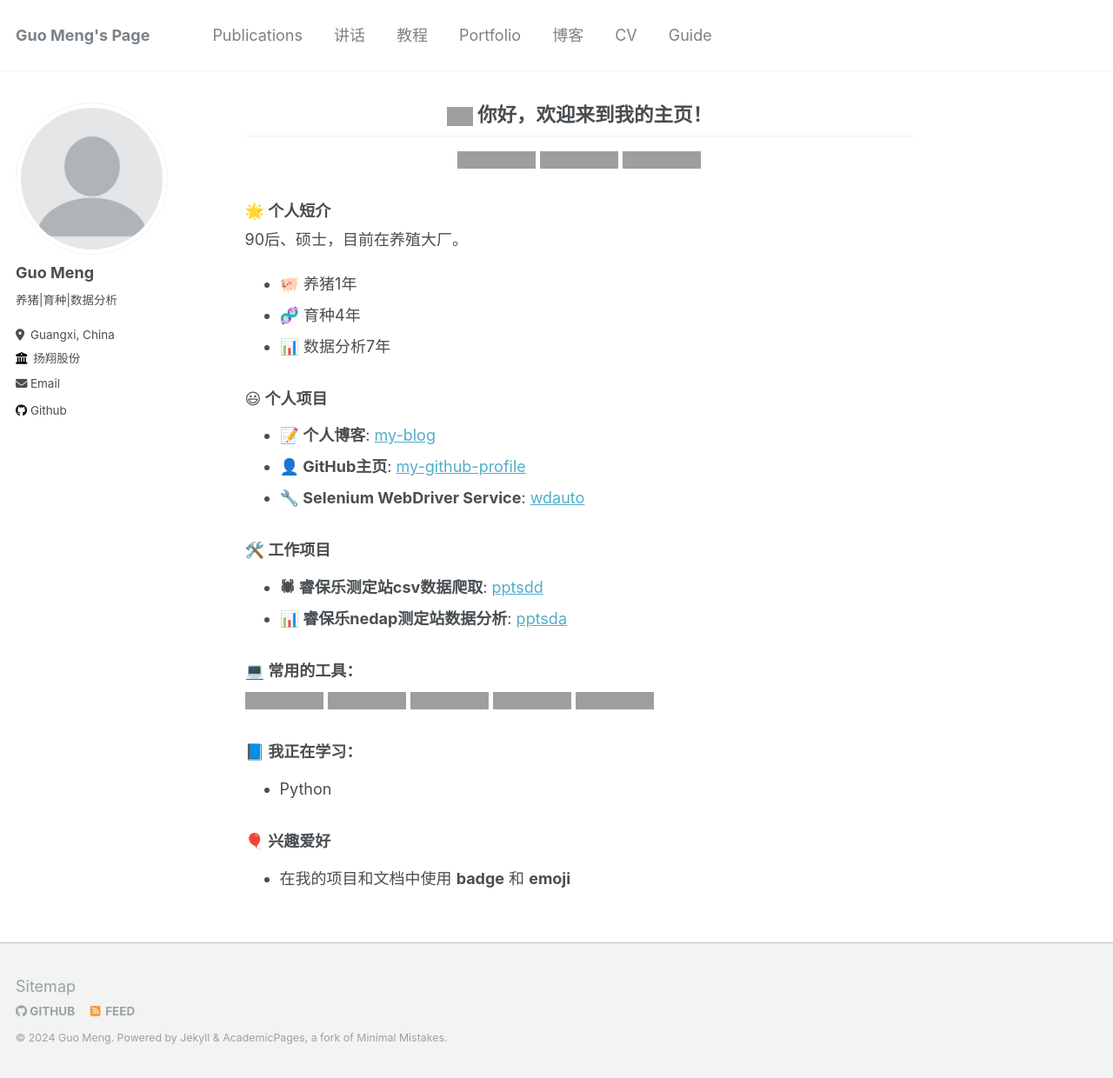
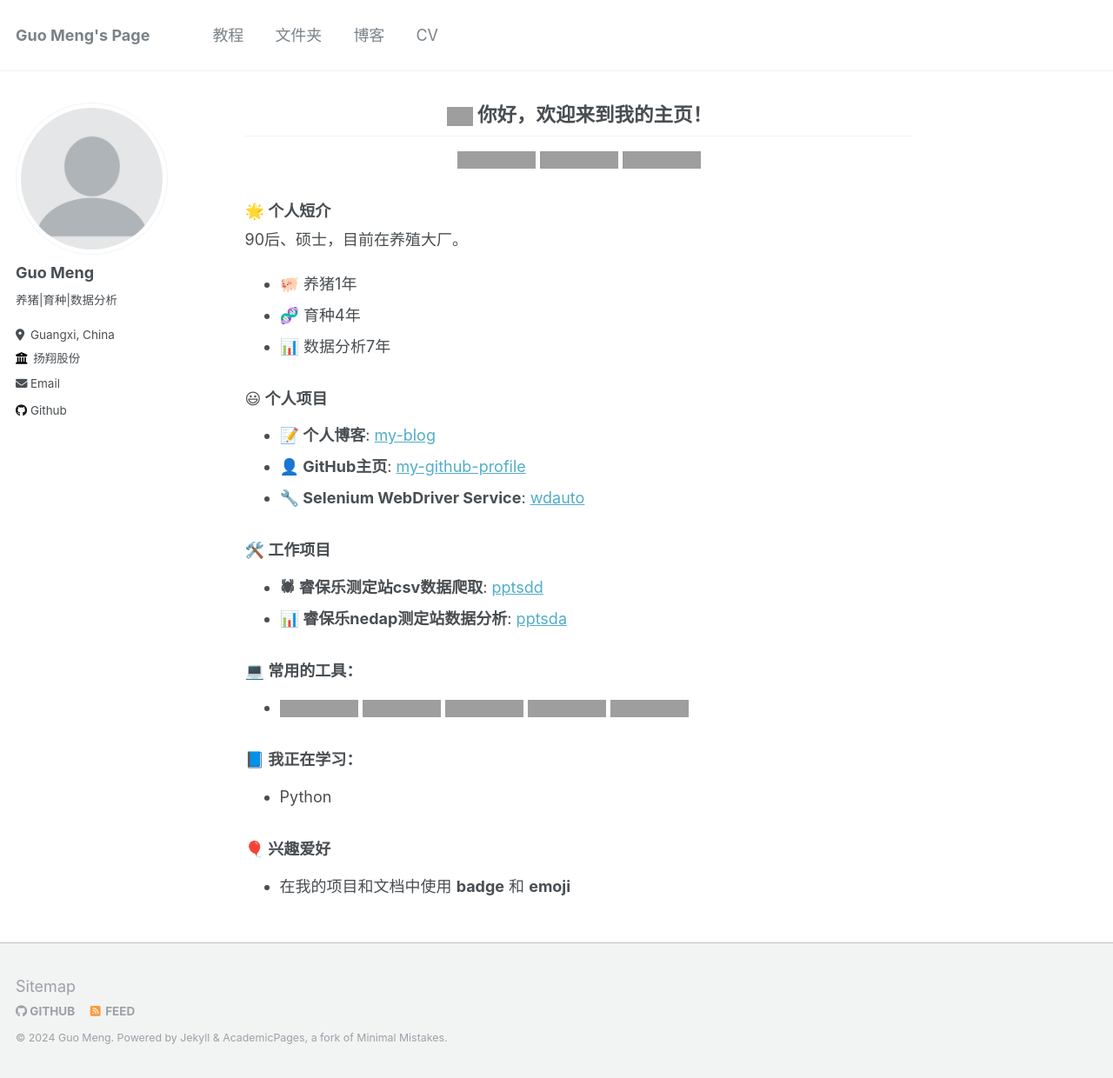
Before and after one commit to tony2015116/tony2015116.github.io, a Jekyll site: the page built from _pages/about.md, in a window 1280 px wide and 1240 px high, cut to the strip 0-1240 px from the top of the window. Shown: the whole strip at 87% size. Built offline with Jekyll 4.4.1, drawn with Linux system fonts in a browser that asks for light colours; grey boxes are pictures that could not be loaded.

Commit message:
2024-03-09

```diff
--- a/_data/navigation.yml
+++ b/_data/navigation.yml
@@ -1,15 +1,9 @@
 # main links links
 main:
-  - title: "Publications"
-    url: /publications/
-
-  - title: "讲话"
-    url: /talks/
-
   - title: "教程"
     url: /teaching/
 
-  - title: "Portfolio"
+  - title: "文件夹"
     url: /portfolio/
 
   - title: "博客"
@@ -17,6 +11,3 @@ main:
 
   - title: "CV"
     url: /cv/
-
-  - title: "Guide"
-    url: /markdown/
--- a/_pages/about.md
+++ b/_pages/about.md
@@ -36,7 +36,7 @@ editor_options:
 - **📊 睿保乐nedap测定站数据分析**: [pptsda](https://tony2015116.github.io/pptsda/)
 
 ### 💻 常用的工具：
-![R](https://img.shields.io/badge/-R-blue?&logo=R&logoColor=blue&labelColor=5c5c5c&color=1182c3)
+- ![R](https://img.shields.io/badge/-R-blue?&logo=R&logoColor=blue&labelColor=5c5c5c&color=1182c3)
 ![Excel](https://img.shields.io/badge/-Excel-blue?logo=microsoftexcel&logoColor=green&labelColor=5c5c5c&color=1182c3)
 ![Linux](https://img.shields.io/badge/-Linux-blue?logo=Linux&labelColor=5c5c5c&color=1182c3)
 ![GitHub](https://img.shields.io/badge/-GitHub-blue?logo=GitHub&labelColor=5c5c5c&color=1182c3)
```
